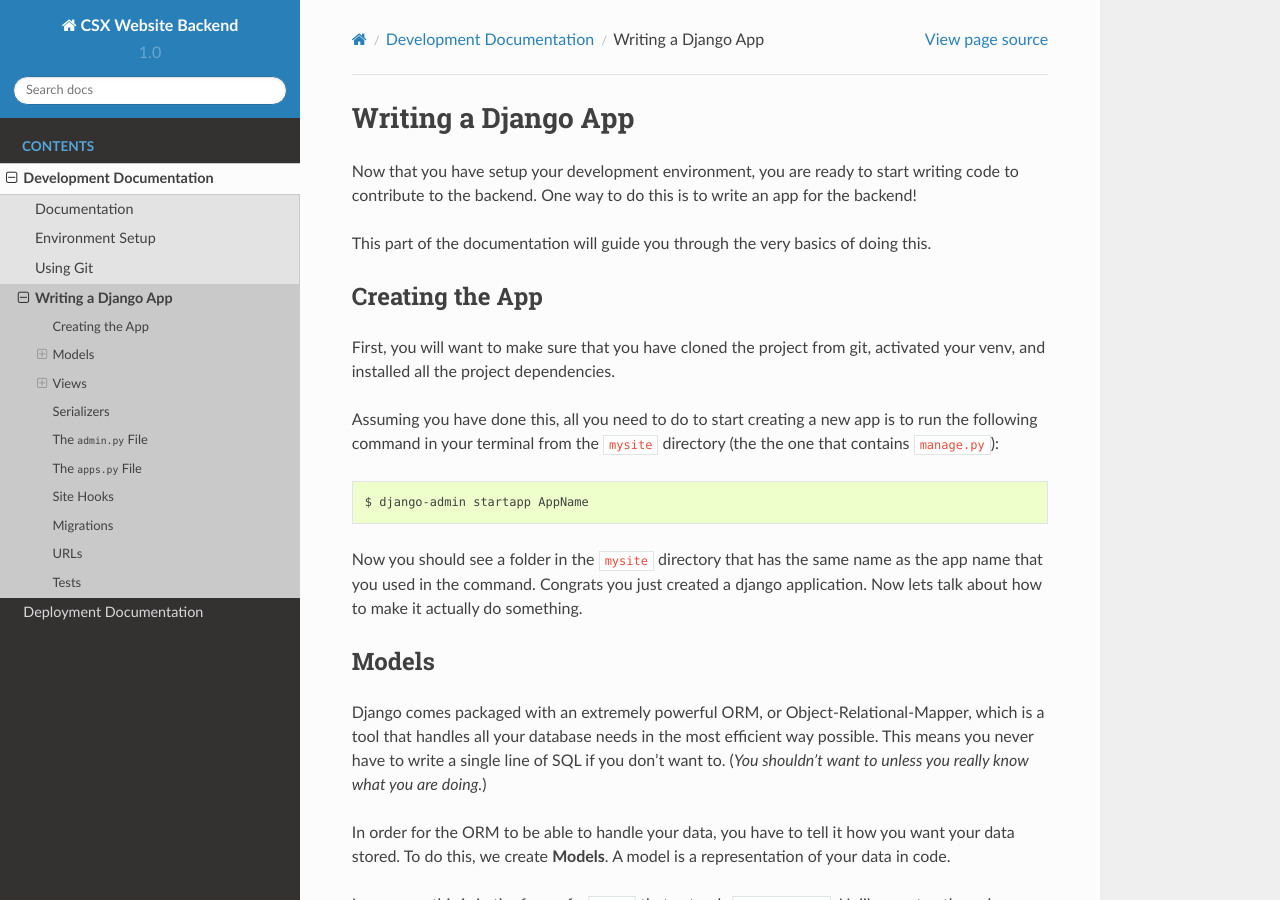
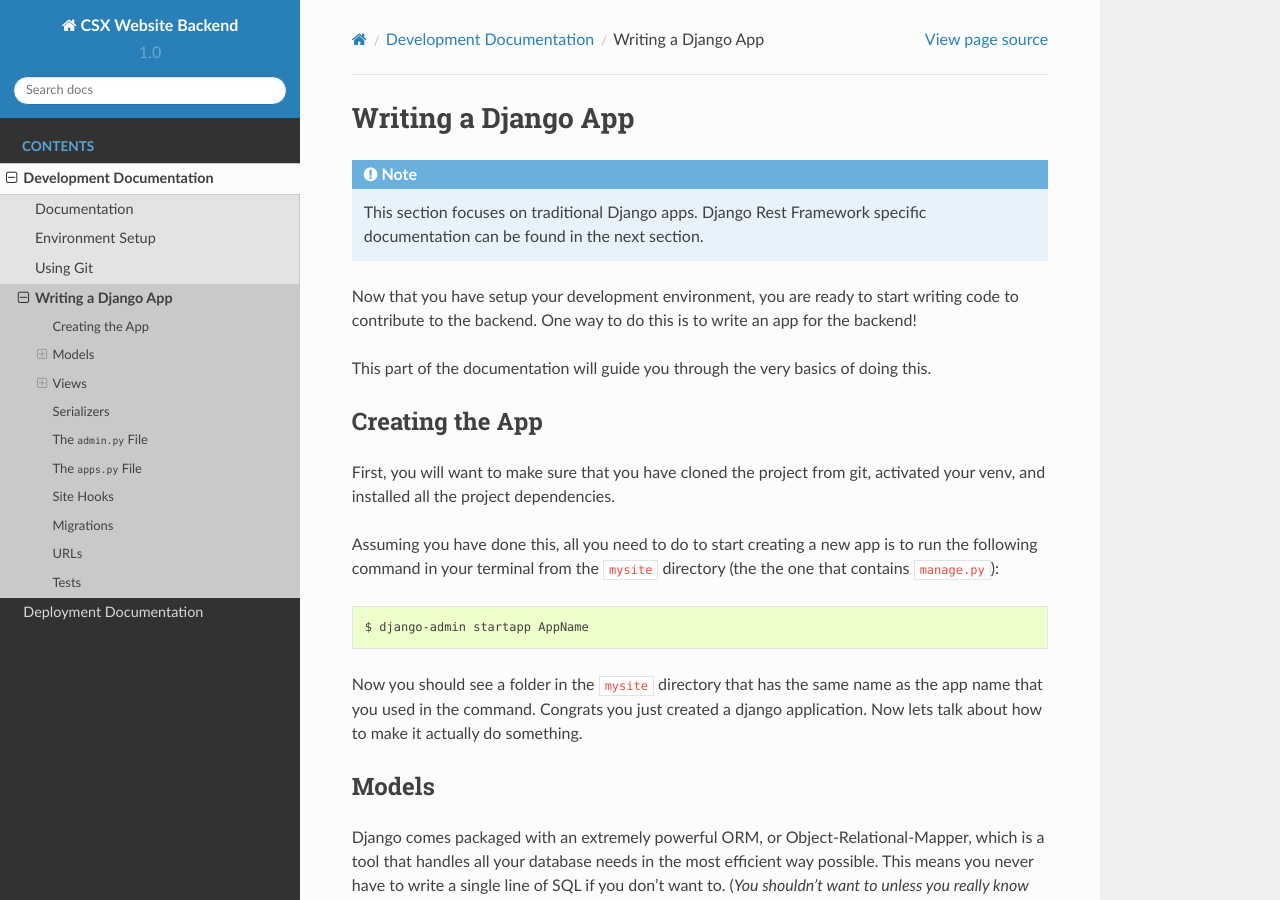
Before and after one commit to BHCC-CSX/csx-website-backend, a Sphinx documentation site: the page built from docs/development/writing_an_app.md, in a window 1280 px wide and 900 px high. Built offline with Sphinx 7.4.7 and the Read the Docs theme 2.0.0, drawn with Linux system fonts in a browser that asks for light colours.

Commit message:
Add note to writing_an_app that the page only deals with normal django apps.

````diff
--- a/docs/development/writing_an_app.md
+++ b/docs/development/writing_an_app.md
@@ -1,4 +1,10 @@
 # Writing a Django App
+
+```eval_rst
+.. note::
+    This section focuses on traditional Django apps. Django Rest Framework specific
+    documentation can be found in the next section.
+```
 
 Now that you have setup your development environment, you are ready to start writing code to
 contribute to the backend. One way to do this is to write an app for the backend!
````
